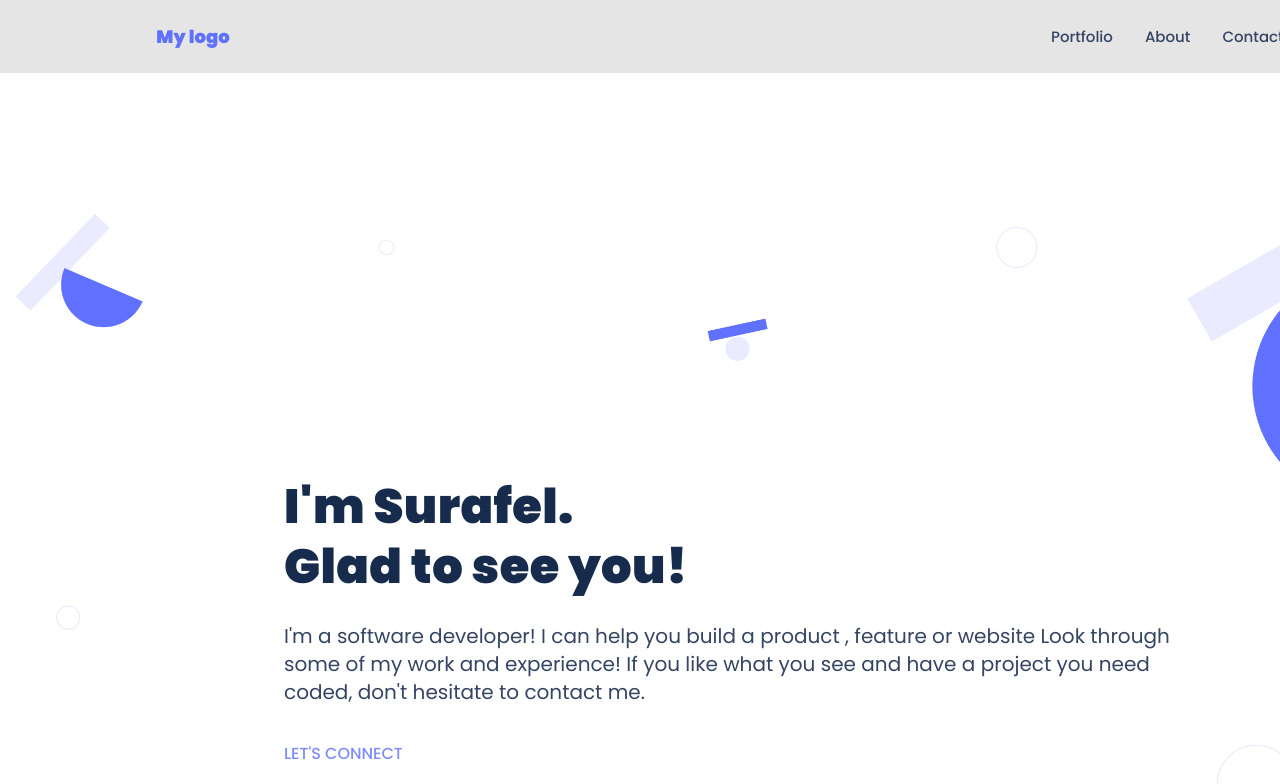
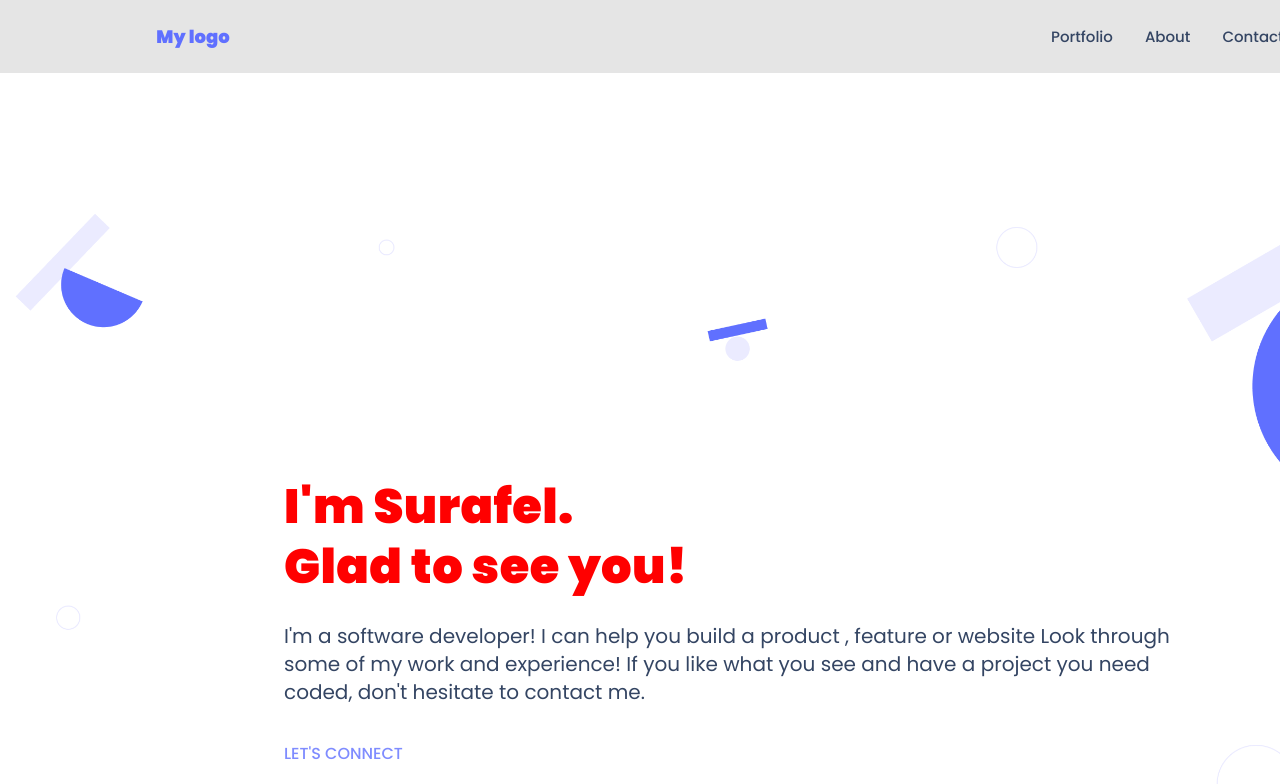
Before and after one commit to Surafels/Portfolio_mobile, a website: page index.html in a window 1280 px wide. In both pictures the pointer is over the element 744 px from the left and 537 px from the top of the page. Shown: the top 784 px of the page. Drawn offline with Linux system fonts and the light colour scheme.

Commit message:
Animate the greeting hover

```diff
--- a/index.html
+++ b/index.html
@@ -135,6 +135,7 @@
 </div>
     </section>
     <section class="myself">
+        <article class="about-a">
         <div class="about-myself">
         <h2 class="about">About Myself</h2>
         <p class="detail-about">Hello I'm a software developer! I can<br>
@@ -154,6 +155,8 @@
             </ul>
 
                 <button class="button-a">Get my resume</button>
+        </div>
+        <div class="lang">
                 <ul class="languages">
                     <div class="la">
                 <li class="language">Languages<img class="down-arrow" src="asset/Icon - Chevron - Down - Larger.svg">
@@ -174,6 +177,7 @@
             </ul>
 
             </div>
+        </article>
     </section>
     <section class="contact-form">
         <div class="contact-me">
--- a/styles.css
+++ b/styles.css
@@ -77,6 +77,11 @@ body {
   color: #172b4d;
   margin: 0 24px 12px 0;
   font-family: 'poppins', sans-serif;
+  transition: color 1se ease-in-out;
+}
+.greeting:hover{
+  color: red;
+  cursor: pointer;
 }
 
 .detail {
```
